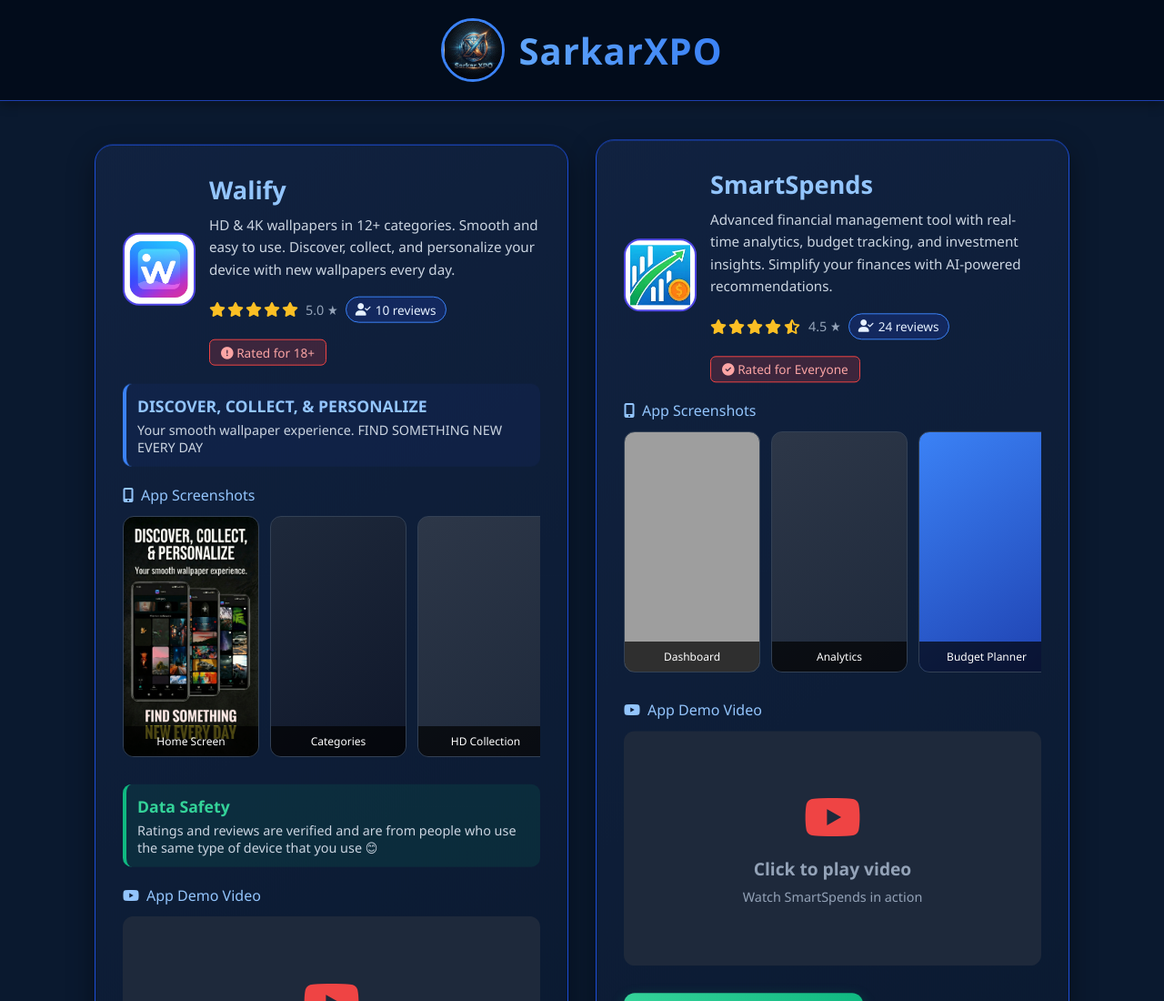
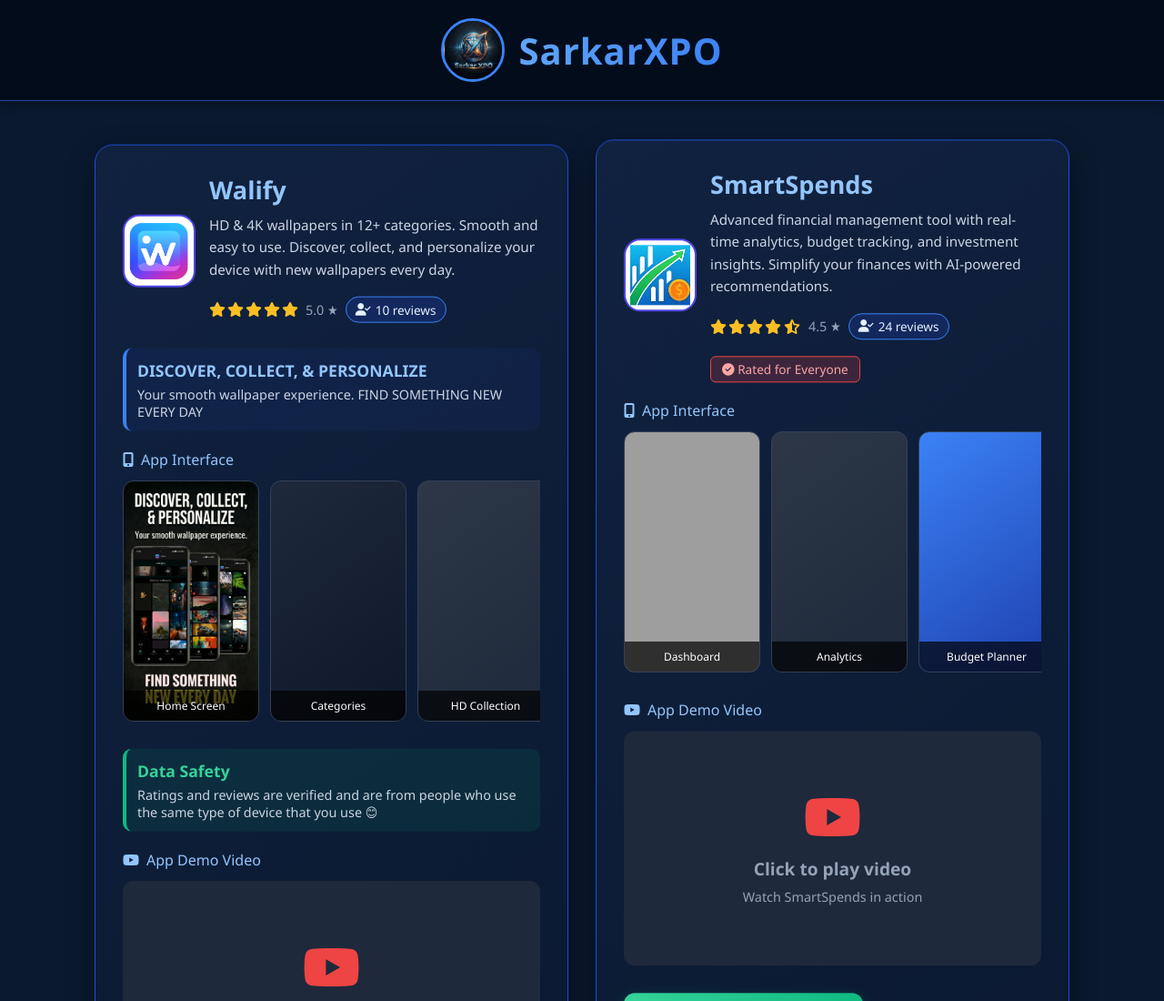
Before and after one commit to Sujays230/Landing-Page-, a plain HTML site: page index.html in a window 1280 px wide. Shown: the top 1100 px of the page at 91% size. Drawn offline with Linux system fonts and the light colour scheme; grey boxes are pictures that could not be loaded.

Commit message:
Update index.html

```diff
--- a/index.html
+++ b/index.html
@@ -533,11 +533,7 @@
                             </div>
                         </div>
 
-                        <!-- Age Rating -->
-                        <div class="age-rating">
-                            <i class="fas fa-exclamation-circle"></i>
-                            <span>Rated for 18+</span>
-                        </div>
+
                     </div>
                 </div>
 
@@ -551,7 +547,7 @@
                 <div class="screenshots-container">
                     <div class="screenshots-title">
                         <i class="fas fa-mobile-alt"></i>
-                        App Screenshots
+                        App Interface
                     </div>
                     <div class="screenshots-scroll">
                         <div class="screenshot" style="background-image: url('https://github.com/Sujays230/Landing-Page-/raw/main/1000288961%20(1).jpg');">
@@ -647,7 +643,7 @@
                 <div class="screenshots-container">
                     <div class="screenshots-title">
                         <i class="fas fa-mobile-alt"></i>
-                        App Screenshots
+                        App Interface
                     </div>
                     <div class="screenshots-scroll">
                         <div class="screenshot" style="background-image: url('https://github.com/Sujays230/Landing-Page-/raw/main/1766250704481.jpg');">
```
